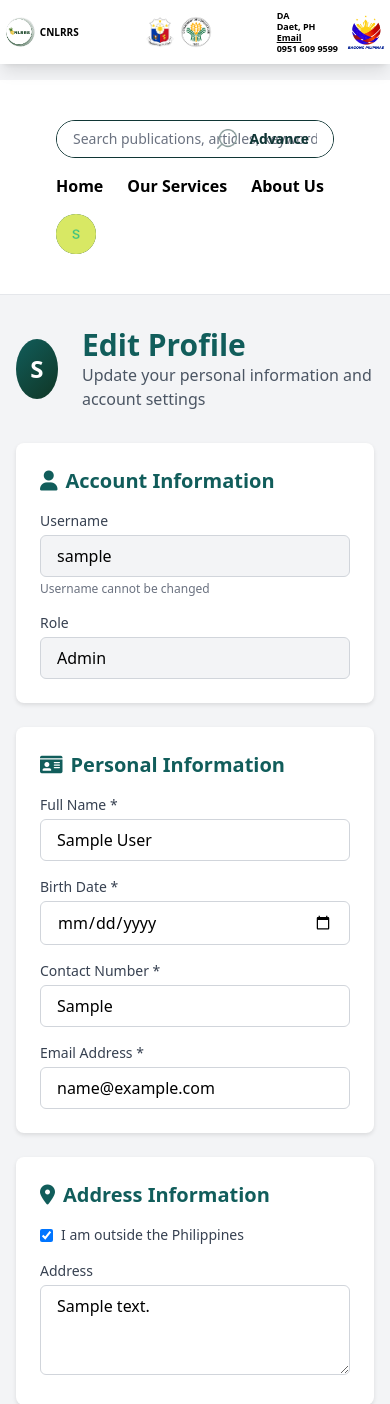
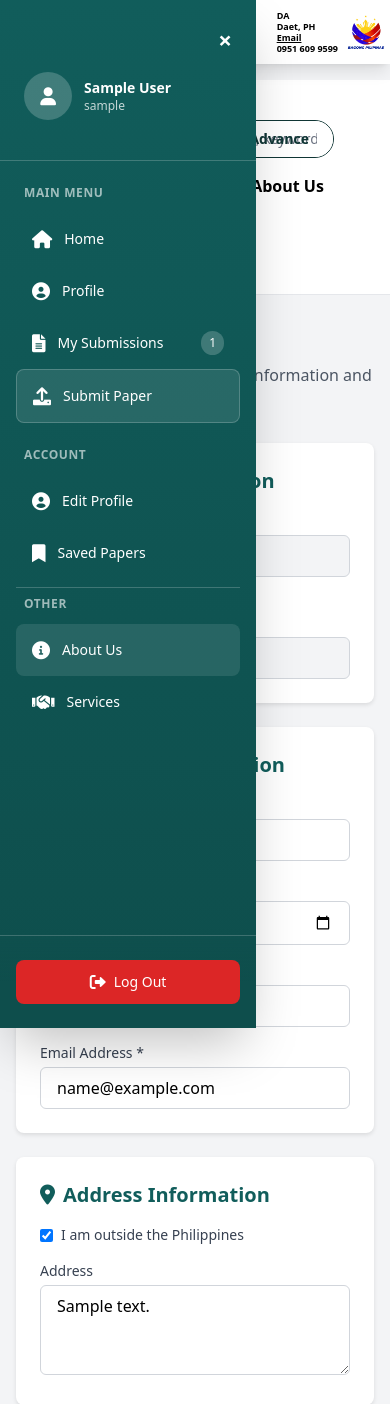
Before and after one commit to Bluesteel121/cap-S2, a PHP site: page /edit_profile.php in a window 390 px wide. Shown: the top 1404 px of the page. Run offline with PHP 8.4, Linux system fonts and the light colour scheme; the visitor is signed in with stand-in values (Sample User, id 1); tables that the repository leaves empty or names only in its code hold one stand-in row (values such as "Sample post"); some libraries are stand-ins or nearby versions.

Commit message:
editprofile sidebar

```diff
--- a/edit_profile.php
+++ b/edit_profile.php
@@ -12,7 +12,8 @@ require_once 'connect.php';
 
 $error_message = '';
 $success_message = '';
-
+// Set logged in flag
+$is_logged_in = true;
 // Get current user data
 $username = $_SESSION['username'] ?? '';
 $current_user_sql = "SELECT * FROM accounts WHERE username = ?";
@@ -104,7 +105,7 @@ $current_municipality = $is_philippines_address ? ($address_parts[1] ?? '') : ''
 $current_province = $is_philippines_address ? ($address_parts[2] ?? '') : '';
 $current_general_address = !$is_philippines_address ? $user_data['address'] : '';
 
-closeConnection();
+
 ?>
 <!DOCTYPE html>
 <html lang="en">
@@ -129,41 +130,76 @@ closeConnection();
             text-transform: uppercase;
         }
 
-        .sidebar {
-            height: 100%;
-            width: 0;
-            position: fixed;
-            z-index: 1;
-            top: 0;
-            left: 0;
-            background-color: #115D5B;
-            overflow-x: hidden;
-            transition: 0.5s;
-            padding-top: 60px;
-            color: white;
-        }
+        .closebtn {
+  display: block;
+  font-size: 28px;
+  font-weight: bold;
+  cursor: pointer;
+  line-height: 1;
+}
 
-        .sidebar a {
-            padding: 8px 8px 8px 32px;
-            text-decoration: none;
-            font-size: 25px;
-            color: white;
-            display: block;
-            transition: 0.3s;
-        }
+.closebtn:hover {
+  color: #f1f1f1;
+}
+.sidebar {
+  left: -256px;
+  transition: left 0.3s ease-in-out;
+}
 
-        .sidebar a:hover {
-            background-color: #103625;
-        }
+.sidebar.active {
+  left: 0;
+}
 
-        .sidebar .closebtn {
-            position: absolute;
-            top: 0;
-            right: 25px;
-            font-size: 36px;
-            margin-left: 50px;
-            color: white;
-        }
+@media (min-width: 1024px) {
+  .sidebar {
+    left: -256px !important;
+  }
+
+  .sidebar.active {
+    left: 0 !important;
+  }
+}
+
+#mySidebar {
+  padding-bottom: 120px;
+  scrollbar-width: thin;
+  scrollbar-color: rgba(255, 255, 255, 0.2) transparent;
+}
+
+#mySidebar::-webkit-scrollbar {
+  width: 6px;
+}
+
+#mySidebar::-webkit-scrollbar-track {
+  background: transparent;
+}
+
+#mySidebar::-webkit-scrollbar-thumb {
+  background: rgba(255, 255, 255, 0.2);
+  border-radius: 3px;
+}
+
+#mySidebar::-webkit-scrollbar-thumb:hover {
+  background: rgba(255, 255, 255, 0.3);
+}
+
+.closebtn {
+  display: block;
+  font-size: 28px;
+  font-weight: bold;
+  cursor: pointer;
+}
+
+.closebtn:hover {
+  color: #f1f1f1;
+}
+
+@media (max-width: 1023px) {
+  #mySidebar {
+    padding-bottom: 140px;
+  }
+}
+
 
         .form-section {
             background: white;
@@ -321,16 +357,104 @@ closeConnection();
     </div>
 </nav>
 
-<!-- Sidebar -->
-<div id="mySidebar" class="sidebar">
-      <a href="javascript:void(0)" class="closebtn" onclick="closeSidebar()">&times;</a>
-      <a href="#">Settings</a>
-      <a href="edit_profile.php">Profile</a>
-      <a href="my_submissions.php"><i class="fas fa-file-alt mr-2"></i>My Submissions</a>
-      <a href="submit_paper.php"><i class="fas fa-plus mr-2"></i>Submit Paper</a>
-      <a href="index.php" onclick="logout()">Log Out</a>
+ <!-- Sidebar Navigation (only show when logged in) -->
+  <?php if ($is_logged_in): ?>
+  <div id="mySidebar" class="sidebar fixed left-0 top-0 h-screen w-64 bg-gradient-to-b from-[#115D5B] to-[#0e4e4c] text-white shadow-2xl transform transition-transform duration-300 z-[1000] overflow-y-auto">
 
+    <!-- Close Button (Mobile Only) -->
+    <a href="javascript:void(0)" class="closebtn lg:hidden block absolute top-4 right-4 text-white hover:bg-white hover:bg-opacity-20 p-2 rounded-lg transition-colors text-2xl" onclick="closeSidebar()">&times;</a>
+
+    <!-- User Profile Section -->
+    <div class="px-6 py-6 border-b border-white border-opacity-20 mt-12 lg:mt-0">
+      <div class="flex items-center space-x-3 mb-4">
+        <div class="w-12 h-12 rounded-full bg-white bg-opacity-20 flex items-center justify-center">
+          <i class="fas fa-user text-lg"></i>
+        </div>
+        <div class="flex-1 min-w-0">
+          <h3 class="text-sm font-bold truncate"><?php echo isset($_SESSION['name']) ? htmlspecialchars($_SESSION['name']) : 'User'; ?></h3>
+          <p class="text-xs opacity-75 truncate"><?php echo isset($_SESSION['username']) ? htmlspecialchars($_SESSION['username']) : 'username'; ?></p>
+        </div>
+      </div>
+    </div>
+
+    <!-- Navigation Links -->
+    <nav class="px-4 py-6 space-y-2 pb-40">
+      <div class="mb-6">
+        <p class="text-xs font-semibold text-white opacity-60 px-2 mb-3 uppercase tracking-wider">Main Menu</p>
+
+        <a href="loggedin_index.php" class="flex items-center px-4 py-3 rounded-lg hover:bg-white hover:bg-opacity-10 transition-colors group">
+          <i class="fas fa-home mr-3 text-lg"></i>
+          <span class="text-sm font-medium">Home</span>
+        </a>
+
+        <a href="edit_profile.php" class="flex items-center px-4 py-3 rounded-lg hover:bg-white hover:bg-opacity-10 transition-colors group">
+          <i class="fas fa-user-circle mr-3 text-lg"></i>
+          <span class="text-sm font-medium">Profile</span>
+        </a>
+
+        <a href="my_submissions.php" class="flex items-center px-4 py-3 rounded-lg hover:bg-white hover:bg-opacity-10 transition-colors group">
+          <i class="fas fa-file-alt mr-3 text-lg"></i>
+          <span class="text-sm font-medium">My Submissions</span>
+          <span class="ml-auto bg-white bg-opacity-20 text-xs px-2 py-1 rounded-full">
+            <?php
+              $user_name = $_SESSION['name'];
+              $submission_query = $conn->prepare("SELECT COUNT(*) as count FROM paper_submissions WHERE author_name = ?");
+              $submission_query->bind_param("s", $user_name);
+              $submission_query->execute();
+              $submission_result = $submission_query->get_result()->fetch_assoc();
+              echo $submission_result['count'];
+            ?>
+          </span>
+        </a>
+
+        <a href="submit_paper.php" class="flex items-center px-4 py-3 rounded-lg bg-white bg-opacity-10 hover:bg-opacity-20 transition-colors group border border-white border-opacity-20">
+          <i class="fas fa-upload mr-3 text-lg"></i>
+          <span class="text-sm font-medium">Submit Paper</span>
+        </a>
+      </div>
+
+      <div class="mb-6">
+        <p class="text-xs font-semibold text-white opacity-60 px-2 mb-3 uppercase tracking-wider">Account</p>
+
+        <a href="edit_profile.php" class="flex items-center px-4 py-3 rounded-lg hover:bg-white hover:bg-opacity-10 transition-colors group">
+          <i class="fas fa-user-circle mr-3 text-lg"></i>
+          <span class="text-sm font-medium">Edit Profile</span>
+        </a>
+
+        <a href="saved_papers.php" class="flex items-center px-4 py-3 rounded-lg hover:bg-white hover:bg-opacity-10 transition-colors group">
+          <i class="fas fa-bookmark mr-3 text-lg"></i>
+          <span class="text-sm font-medium">Saved Papers</span>
+        </a>
+      </div>
+
+      <!-- Divider -->
+      <div class="border-t border-white border-opacity-20 my-4"></div>
+
+      <div class="mb-20">
+        <p class="text-xs font-semibold text-white opacity-60 px-2 mb-3 uppercase tracking-wider">Other</p>
+        <a href="About.php" class="flex items-center px-4 py-3 rounded-lg bg-white bg-opacity-10 hover:bg-opacity-20 transition-colors group">
+          <i class="fas fa-info-circle mr-3 text-lg"></i>
+          <span class="text-sm font-medium">About Us</span>
+        </a>
+        <a href="OurService.php" class="flex items-center px-4 py-3 rounded-lg hover:bg-white hover:bg-opacity-10 transition-colors group">
+          <i class="fas fa-handshake mr-3 text-lg"></i>
+          <span class="text-sm font-medium">Services</span>
+        </a>
+      </div>
+    </nav>
+
+    <!-- Logout Section -->
+    <div class="fixed bottom-0 left-0 right-0 w-64 px-4 py-6 bg-gradient-to-t from-[#0e4e4c] via-[#0e4e4c] to-transparent border-t border-white border-opacity-20 lg:relative">
+      <a href="logout.php" class="flex items-center justify-center px-4 py-3 rounded-lg bg-red-600 hover:bg-red-700 transition-colors w-full group font-medium">
+        <i class="fas fa-sign-out-alt mr-2"></i>
+        <span class="text-sm">Log Out</span>
+      </a>
+    </div>
   </div>
+
+  <!-- Sidebar Overlay (Mobile) -->
+  <div id="sidebarOverlay" onclick="closeSidebar()" class="lg:hidden fixed inset-0 bg-black bg-opacity-50 hidden z-[999] transition-opacity duration-300"></div>
+  <?php endif; ?>
 
 <!-- Main Content -->
 <div class="container mx-auto px-4 py-8 max-w-4xl">
--- a/user_activity.txt
+++ b/user_activity.txt
@@ -1375,3 +1375,7 @@
 [2025-11-27 17:17:01] USER: glaz nemz | IP: ::1 | PAGE: /cap-S2/loggedin_index.php | ACTION: PAGE_VIEW | DETAILS: Page: Dashboard - Home View | USER_AGENT: Mozilla/5.0 (Windows NT 10.0; Win64; x64) AppleWebKit/537.36 (KHTML, like Gecko) Chrome/142.0.0.0 Safari/537.36
 [2025-11-27 17:17:58] USER: glaz nemz | IP: ::1 | PAGE: /cap-S2/loggedin_index.php | ACTION: PAGE_VIEW | DETAILS: Page: Dashboard - Home View | USER_AGENT: Mozilla/5.0 (Windows NT 10.0; Win64; x64) AppleWebKit/537.36 (KHTML, like Gecko) Chrome/142.0.0.0 Safari/537.36
 [2025-11-27 17:18:01] USER: glaz nemz | IP: ::1 | PAGE: /cap-S2/loggedin_index.php | ACTION: PAGE_VIEW | DETAILS: Page: Dashboard - Home View | USER_AGENT: Mozilla/5.0 (Windows NT 10.0; Win64; x64) AppleWebKit/537.36 (KHTML, like Gecko) Chrome/142.0.0.0 Safari/537.36
+[2025-11-28 07:45:49] USER: glaz nemz | IP: ::1 | PAGE: /cap-s2/loggedin_index.php | ACTION: PAGE_VIEW | DETAILS: Page: Dashboard - Home View | USER_AGENT: Mozilla/5.0 (Windows NT 10.0; Win64; x64) AppleWebKit/537.36 (KHTML, like Gecko) Chrome/142.0.0.0 Safari/537.36
+[2025-11-28 07:46:11] USER: glaz nemz | IP: ::1 | PAGE: /cap-s2/loggedin_index.php | ACTION: PAGE_VIEW | DETAILS: Page: Dashboard - Home View | USER_AGENT: Mozilla/5.0 (Windows NT 10.0; Win64; x64) AppleWebKit/537.36 (KHTML, like Gecko) Chrome/142.0.0.0 Safari/537.36
+[2025-11-28 07:52:40] USER: glaz nemz | IP: ::1 | PAGE: /cap-s2/loggedin_index.php | ACTION: PAGE_VIEW | DETAILS: Page: Dashboard - Home View | USER_AGENT: Mozilla/5.0 (Windows NT 10.0; Win64; x64) AppleWebKit/537.36 (KHTML, like Gecko) Chrome/142.0.0.0 Safari/537.36
+[2025-11-28 07:52:49] USER: Guest | IP: ::1 | PAGE: /cap-s2/loggedin_index.php | ACTION: SECURITY_EVENT_UNAUTHORIZED_ACCESS_ATTEMPT | DETAILS: Attempt to access dashboard without login | USER_AGENT: Mozilla/5.0 (Windows NT 10.0; Win64; x64) AppleWebKit/537.36 (KHTML, like Gecko) Chrome/142.0.0.0 Safari/537.36
```
